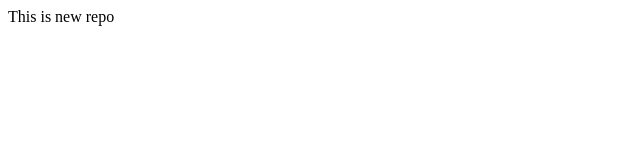
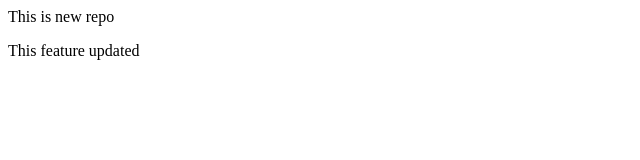
Before and after one commit to patilcodesx/Project, a plain HTML site: page index.html in a window 1280 px wide. Shown: the whole page, without its empty margins (0-640 px from the left). Drawn offline with Linux system fonts and the light colour scheme.

Commit message:
Update index.html

```diff
--- a/index.html
+++ b/index.html
@@ -1 +1,2 @@
 <p>This is new repo</p>
+<p> This feature updated</p>
```
